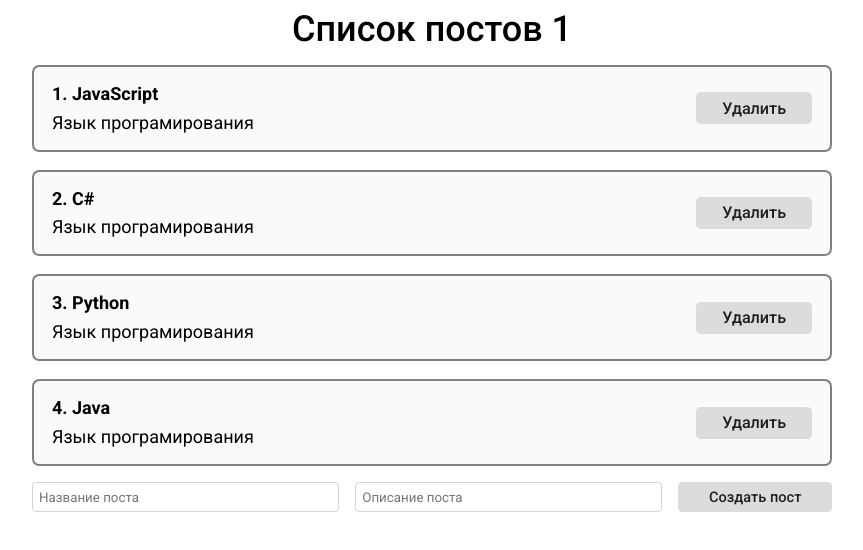
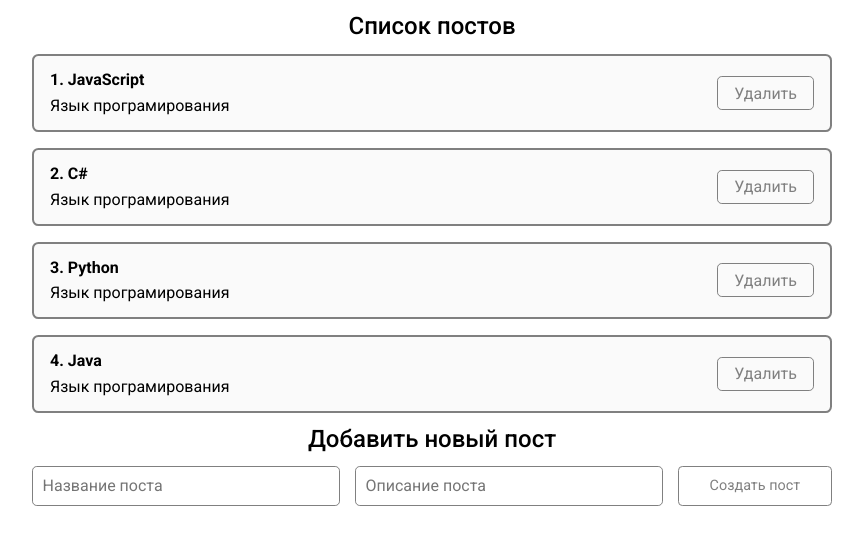
Before and after one commit to dulkahakana/post-app-learn-project, a React (Create React App) app: page / in a window 1280 px wide. Shown: the top 550 px of the page, without its empty margins (208-1071 px from the left). Built offline with nearby package versions, Linux system fonts and the light colour scheme.

Commit message:
Добавлены ./UI MyButton, MyInput. Применение useRef()

```diff
--- a/src/App.js
+++ b/src/App.js
@@ -1,13 +1,15 @@
 // импортируем реакт везде где будет реакт компонент
-import React, { useState } from 'react'
+import React, { useState, useRef } from 'react'
 // import ClassCounter from './components/ClassCounter'
 // import Counter from './components/Counter'
 import PostList from './components/PostList'
+import MyButton from './components/UI/button/MyButton'
 
 // Import Styles
 import './styles/dh-normilize-v1.0.0.scss'
 import './styles/google-font-colection.scss'
 import './styles/App.scss'
+import MyInput from './components/UI/input/MyInput'
 
 function App() {
     const [posts, setPosts] = useState([
@@ -16,16 +18,37 @@ function App() {
         { id: 3, title: 'Python', body: 'Язык програмирования' },
         { id: 4, title: 'Java', body: 'Язык програмирования' },
     ])
-    // const [value, setValue] = useState('ТЕКСТ В ИНПУТЕ')
+
+    const [title, setTitle] = useState('')
+    const bodyInputRef = useRef()
+
+
+    const addNewPost = (e) => {
+        e.preventDefault()
+        console.log(title)
+        console.log(bodyInputRef.current.value)
+    }
 
     return (
-        <div className='App'>
-            <PostList posts={posts} title={'Список постов 1'}/>
-
+        <div className = 'App'>
+            <PostList posts={posts} title={'Список постов'}/>
+            <h2 className='block__title'>Добавить новый пост</h2>
             <form className='create__post'>
-                <input type='text' placeholder='Название поста'/>
-                <input type='text' placeholder='Описание поста'/>
-                <button className='post__button'>Создать пост</button>
+                {/* Управляемый компонент */}
+                <MyInput
+                    value={title}
+                    onChange={e => setTitle(e.target.value)}
+                    type='text'
+                    placeholder='Название поста'
+                />
+                {/* Неуправляемый (неконтролируемый) инпут */}
+                {/* если useRef использовать на своем компоненте (не стандартном html элементе), то этот компонент необходимо обернуть в React.forwardRef, для того чтобы можно было передать пропс ref созданные useRef() далее см. ./components/UI/input/MyInput.jsx */}
+                <MyInput
+                    ref={bodyInputRef}
+                    type='text'
+                    placeholder='Описание поста'
+                />
+                <MyButton onClick={addNewPost}>Создать пост</MyButton>
             </form>
         </div>
     )
--- a/src/components/PostItem.jsx
+++ b/src/components/PostItem.jsx
@@ -1,4 +1,5 @@
 import React from 'react'
+import MyButton from './UI/button/MyButton'
 
 const PostItem = (props) => {
     return (
@@ -10,7 +11,7 @@ const PostItem = (props) => {
                 </div>
             </div>
             <div className='post__btns'>
-                <button className='post__button'>Удалить</button>
+                <MyButton className='post__button'>Удалить</MyButton>
             </div>
         </div>
     )
--- a/src/components/PostList.jsx
+++ b/src/components/PostList.jsx
@@ -4,12 +4,7 @@ import PostItem from './PostItem'
 const PostList = ({ posts, title }) => {
     return (
         <div>
-            <h1 className='post-list__title' style={{
-                marginTop: '0.3em',
-                textAlign: 'center',
-                fontSize: '2em',
-                fontWeight: '500'
-            }}>{title}</h1>
+            <h1 className='block__title'>{title}</h1>
 
             {posts.map(post =>
                 <PostItem post={post} key={post.id}/>
--- /dev/null
+++ b/src/components/UI/button/MyButton.jsx
@@ -0,0 +1,12 @@
+import React from 'react'
+import classes from './MyButton.module.scss'
+
+const MyButton = ({children, ...props}) => {
+    return (
+        <button {...props} className={classes.myBtn}>
+            {children}
+        </button>
+    )
+};
+
+export default MyButton
--- /dev/null
+++ b/src/components/UI/button/MyButton.module.scss
@@ -0,0 +1,19 @@
+.myBtn {
+    padding: 0.4em 1em;
+    color: grey;
+    font-size: 1em;
+    background: transparent;
+    border: 1px solid grey;
+    cursor: pointer;
+    border-radius: 0.3em;
+
+    &:hover {
+        color: rgb(70, 70, 70);
+        border-color: rgb(70, 70, 70);
+    }
+
+    &:disabled {
+        color: rgb(200, 200, 200);
+        border-color: rgb(200, 200, 200);
+    }
+}
--- /dev/null
+++ b/src/components/UI/input/MyInput.jsx
@@ -0,0 +1,12 @@
+import React from 'react'
+import classes from './MyInput.module.scss'
+
+// оборачиваем весь компонент в React.forwardRef для использования хука неуправляемого компонента useRef() см. ./App.js
+// передаем в компонент и как бы привязываем к нужному элементу
+const MyInput = React.forwardRef((props, ref) => {
+    return (
+        <input ref={ref} className={classes.myInput} {...props}/>
+    )
+})
+
+export default MyInput
--- /dev/null
+++ b/src/components/UI/input/MyInput.module.scss
@@ -0,0 +1,18 @@
+.myInput {
+    padding: 0.6em;
+    font-size: 1rem;
+    background-color: white;
+    border: 1px solid grey;
+    border-radius: 0.3em;
+    &:focus {
+        border-color: rgb(70, 70, 70);
+        box-shadow:
+            0px 0px 2.7px rgba(0, 0, 0, 0.018),
+            0px 0px 7.5px rgba(0, 0, 0, 0.031),
+            0px 0px 15px rgba(0, 0, 0, 0.042),
+            0px 0px 26.6px rgba(0, 0, 0, 0.052),
+            0px 0px 45.1px rgba(0, 0, 0, 0.059),
+            0px 0px 80px rgba(0, 0, 0, 0.06)
+        ;
+    }
+}
--- a/src/styles/App.scss
+++ b/src/styles/App.scss
@@ -6,7 +6,6 @@
 .App {
     width: 800px;
 }
-
 
 .post {
     margin-top: 1em;
@@ -22,30 +21,16 @@
     background-color: rgb(250, 250, 250);
 }
 
-// .post-list__title {
-//     margin-top: 0.4em;
-//     font-weight: 500;
-//     font-size: 2em;
-//     text-align: center;
-// }
+.block__title {
+    margin-top: 0.6em;
+    font-weight: 500;
+    font-size: 1.5em;
+    text-align: center;
+}
 
 .post__title {
     margin-bottom: 0.6em;
     font-weight: bold;
-}
-
-.post__button {
-    padding: 0.4em 1.6em;
-
-    color: rgb(30, 30, 30);
-    background-color: rgb(220, 220, 220);
-    font-size: 0.9em;
-    font-weight: 500;
-    border-radius: 0.3em;
-    &:hover {
-        background-color: rgb(227, 227, 227);
-        color: rgb(0, 0, 0);
-    }
 }
 
 .create__post {
@@ -54,11 +39,4 @@
     display: grid;
     grid-template-columns: 2fr 2fr 1fr;
     grid-gap: 1em;
-
-    input {
-        padding: 0.45em;
-        background-color: white;
-        border: 1px solid rgb(212, 212, 212);
-        border-radius: 0.3em;
-    }
 }
--- a/src/styles/dh-normilize-v1.0.0.scss
+++ b/src/styles/dh-normilize-v1.0.0.scss
@@ -2,7 +2,7 @@
   font-size: 1vw + 0.7;
   // font-size: 14px;
   @media (min-width: 50em) {
-    font-size: 1.125em;
+    font-size: 1em;
   }
 }
 
```
Also changed, not shown: 1 other file (tests, documents, lock files or other folders).
